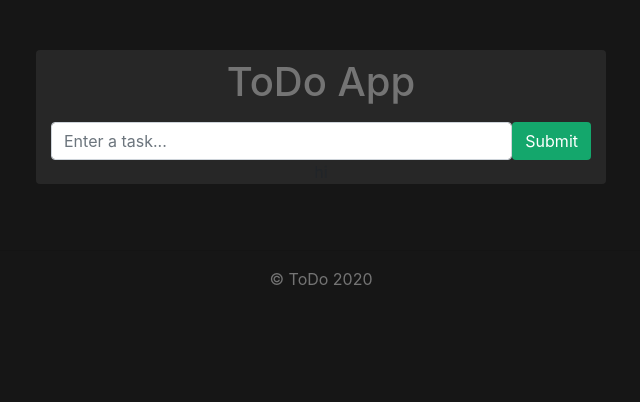
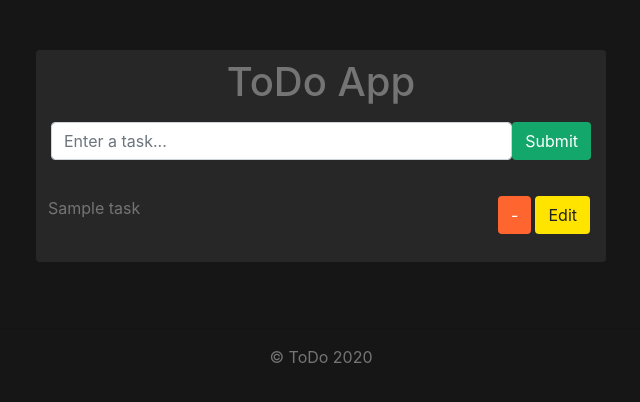
Before and after one commit to krystianjarmul/django-todo, a Django app: template mysite/todo/templates/todo/task_list.html in a window 1280 px wide. Shown: the top 402 px of the page, without its empty margins (319-959 px from the left). Run offline with Django 3.2, Linux system fonts and the light colour scheme; the template is opened without the code that fills it: most values are stand-ins (such as "Sample title", 1, 10 or a date in 2020); some libraries are stand-ins or nearby versions.

Commit message:
Create task list table

```diff
--- a/mysite/static/css/task.css
+++ b/mysite/static/css/task.css
@@ -20,3 +20,32 @@ body {
     background-color: #13865B;
     color: #EEEEEE;
 }
+
+.delete-btn {
+    background-color: #FF652F;
+    color: #FFFFFF;
+}
+
+.delete-btn:hover {
+    background-color: #EE541E;
+    color: #EEEEEE;
+}
+
+.update-btn {
+    background-color: #FFE400;
+    color: #222222;
+}
+
+.update-btn:hover {
+    background-color: #DDC200;
+    color: #111111;
+
+}
+
+.my-tr {
+    border-color: #747474;
+}
+
+.my-tr:hover {
+    background-color: #232323;
+}
--- a/mysite/todo/templates/todo/base.html
+++ b/mysite/todo/templates/todo/base.html
@@ -22,7 +22,7 @@
 
     <hr>
     <div class="row justify-content-center">
-        <div class="col-4 text-center">
+        <div class="col-12 text-center">
                 <p class="my-text">&copy; ToDo 2020</p>
         </div>
     </div>
--- a/mysite/todo/templates/todo/task_list.html
+++ b/mysite/todo/templates/todo/task_list.html
@@ -14,12 +14,23 @@
                     </div>
                 </form>
             </div>
-        <div class="row justify-content-center mmb-3">hi</div>
+            <div class="row justify-content-center mt-4">
+                <table class="table table-borderless ">
+                    {% for task in tasks %}
+                        <tr class="my-tr">
+                            <td class="my-text">{{ task.title }}</td>
+                            <td class="d-flex mr-1 justify-content-end">
+                                <button class="btn delete-btn mr-1">-</button>
+                                <button class="btn update-btn">Edit</button>
+                            </td>
+                        </tr>
+                    {% endfor %}
+                </table>
+            </div>
         </div>
     </div>
 </div>
 
 
-</div>
 
 {% endblock %}
```
Also changed, not shown: mysite/todo/views.py (+6 -1 lines).
